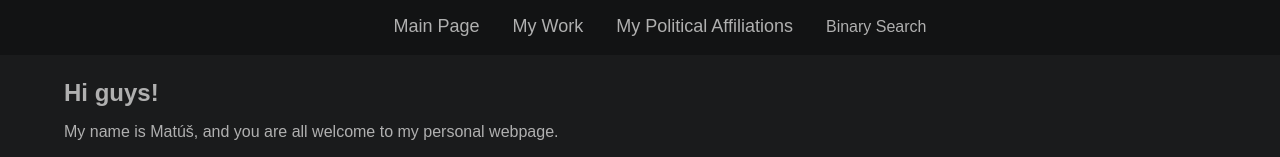
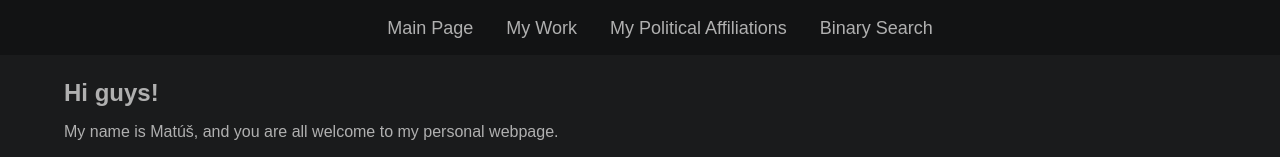
Before and after one commit to toth-matus/Page, a plain HTML site: page index.html in a window 1280 px wide. Shown: the top 157 px of the page. Drawn offline with Linux system fonts and the light colour scheme.

Commit message:
Update styles.css

```diff
--- a/styles.css
+++ b/styles.css
@@ -22,6 +22,7 @@ nav {
       position:fixed;
       background-color: #121314;
       text-align:center;
+      font-size: 18px;
     }
 
 footer  {
@@ -47,7 +48,7 @@ header {
                                                             text-decoration: none;
                                                             }
 .nav-links-start,.nav-links-start,.nav-links {
-                                              font-size: 18px
+                                              font-size: 18px;
                                               }
 .nav-links  {
               color:#b0b0b0;
```
